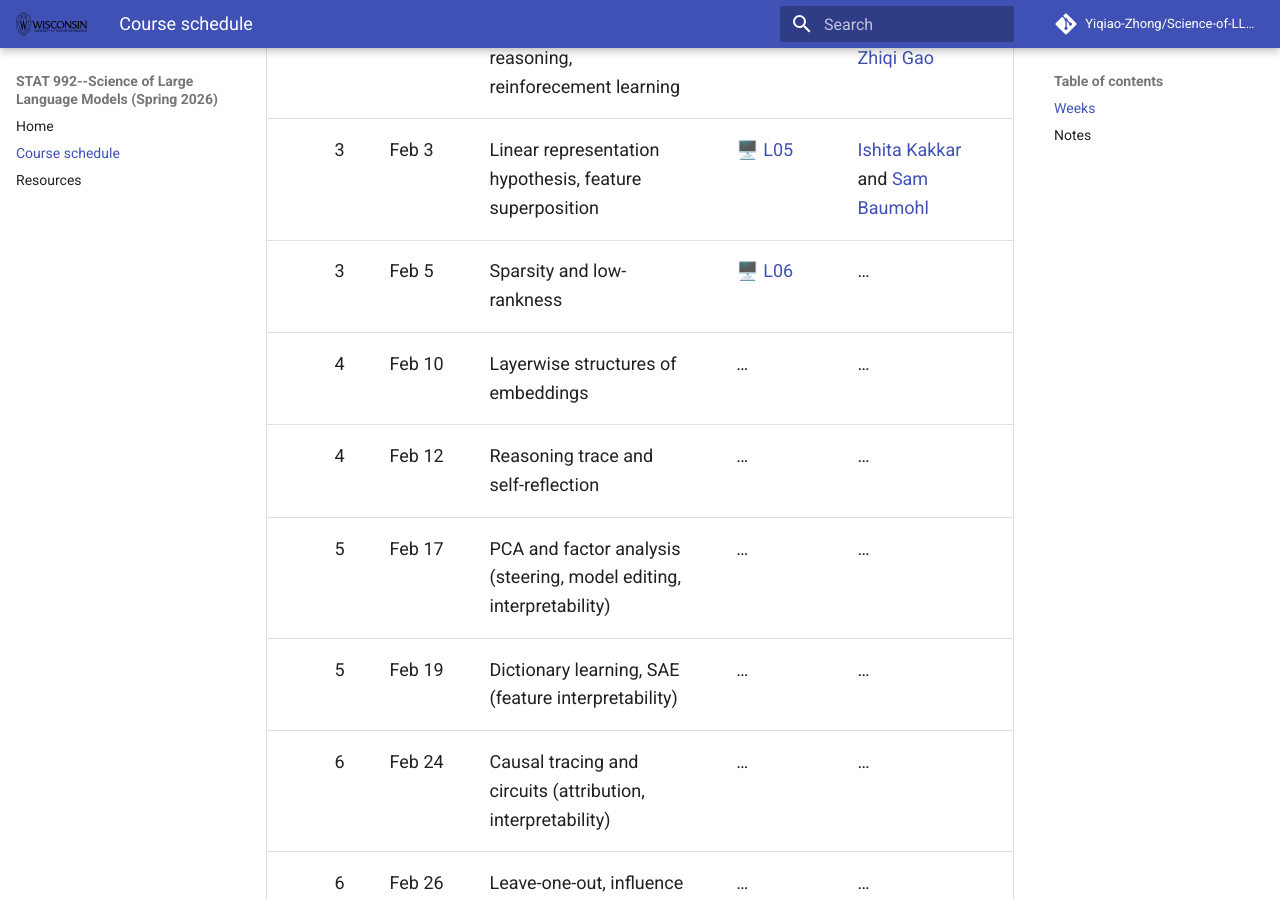
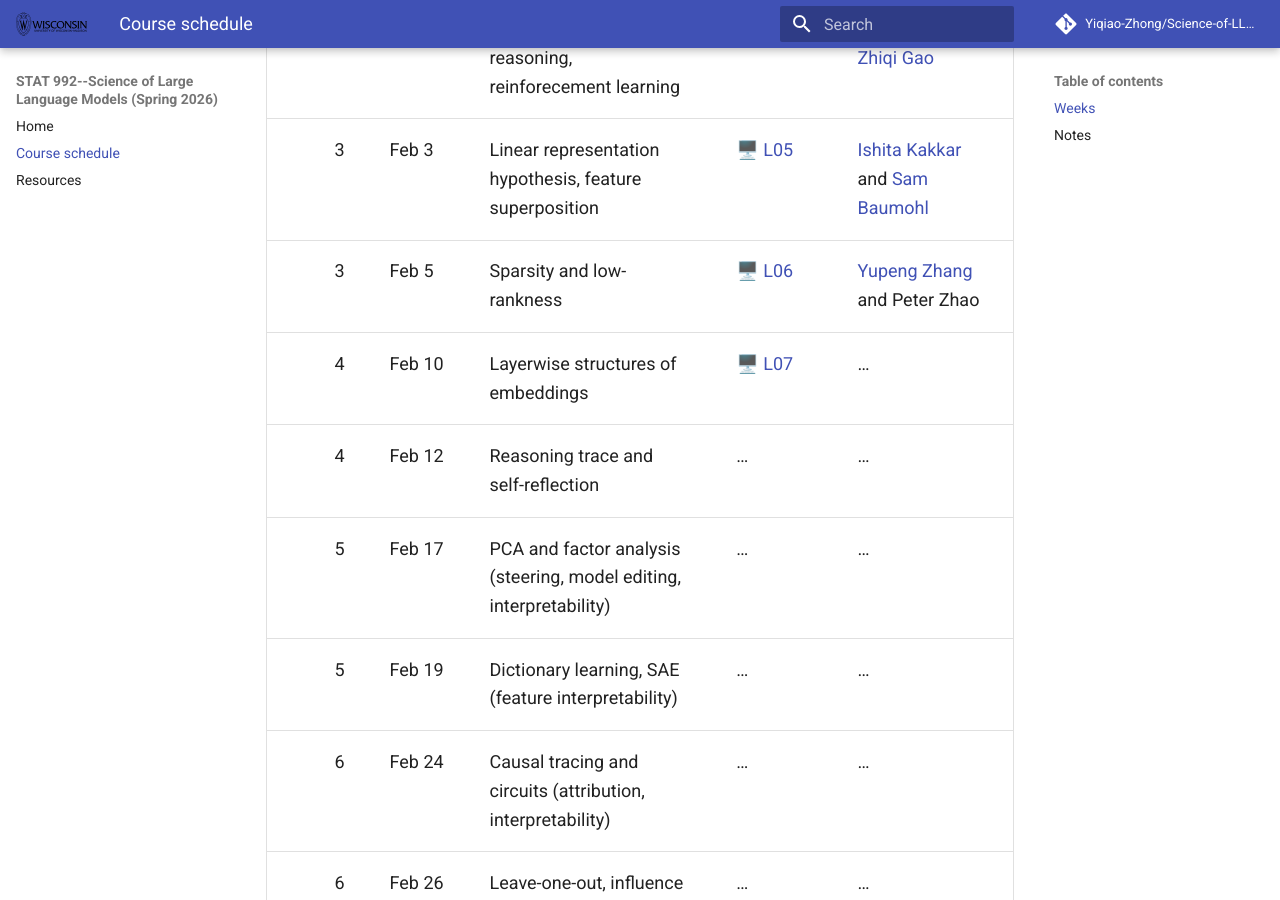
Before and after one commit to Yiqiao-Zhong/Science-of-LLMs, an MkDocs documentation site: the page built from docs/schedule.md, in a window 1280 px wide and 900 px high, scrolled down 977 px. Built offline with MkDocs 1.6.1 and Material for MkDocs 9.7.7, drawn with Linux system fonts in a browser that asks for light colours; comment, search, counter and statistics services are not loaded.

Commit message:
add lec07

```diff
--- a/docs/schedule.md
+++ b/docs/schedule.md
@@ -21,8 +21,8 @@ Here is the general outline.
 | 2 | Jan 27 | Out-of-distribution generalization, induction heads | 🖥️ [L03](assets/slides/lec03.pdf) | [Samuel Yeh](https://mhyeh.github.io/) and [Eva Song](https://www.linkedin.com/in/zhaoyun-song-4120a9347/) |
 | 2 | Jan 29 | Chain-of-thought reasoning, reinforecement learning | 🖥️ [L04](assets/slides/lec04.pdf) | [Paul Kantor](https://en.wikipedia.org/wiki/Paul_B._Kantor) and [Zhiqi Gao](https://zhiqigao2001.github.io/) |
 | 3 | Feb 3 | Linear representation hypothesis, feature superposition | 🖥️ [L05](assets/slides/lec05.pdf) | [Ishita Kakkar](https://ikakkar03.github.io/) and [Sam Baumohl](https://baumohl.dev/) |
-| 3 | Feb 5 | Sparsity and low-rankness | 🖥️ [L06](assets/slides/lec06.pdf) | … |
-| 4 | Feb 10 | Layerwise structures of embeddings | … | … |
+| 3 | Feb 5 | Sparsity and low-rankness | 🖥️ [L06](assets/slides/lec06.pdf) | [Yupeng Zhang](https://www.linkedin.com/in/yupeng2599/) and Peter Zhao |
+| 4 | Feb 10 | Layerwise structures of embeddings | 🖥️ [L07](assets/slides/lec07.pdf) | … |
 | 4 | Feb 12 | Reasoning trace and self-reflection | … | … |
 | 5 | Feb 17 | PCA and factor analysis (steering, model editing, interpretability) | … | … |
 | 5 | Feb 19 | Dictionary learning, SAE (feature interpretability) | … | … |
```
Also changed, not shown: docs/resources.md (+1 -0 lines), 2 other files.
